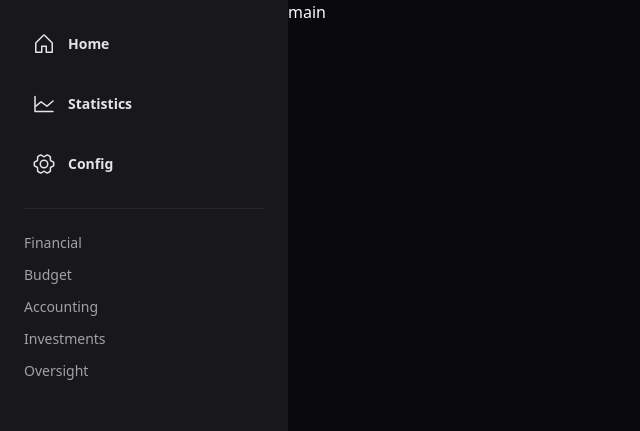
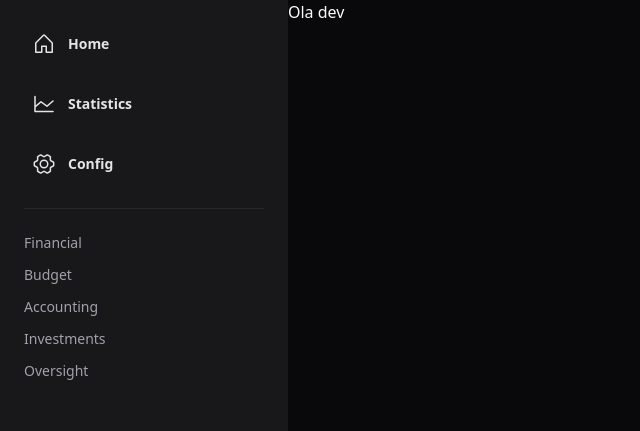
Before and after one commit to hugomos/chaos, a Next.js app: page / in a window 1280 px wide. Shown: the top 431 px of the page, without its empty margins (0-640 px from the left). Built offline with nearby package versions, Linux system fonts and the light colour scheme.

Commit message:
refactor: componentizando menu e refatorando layout. @hugomos

```diff
--- a/app/layout.tsx
+++ b/app/layout.tsx
@@ -1,11 +1,12 @@
+import { SidebarMenu } from '@/src/components/SidebarMenu'
 import './globals.css'
 import { Inter } from 'next/font/google'
 
 const inter = Inter({ subsets: ['latin'], weight: ['400', '500', '700'], variable: '--font-inter' })
 
 export const metadata = {
-  title: 'Create Next App',
-  description: 'Generated by create next app',
+  title: 'Chaos.finance - Welcome to Chaos',
+  description: 'Chaos is a comprehensive financial management application that helps you keep track of your income, expenses, and investments in one place. With Chaos, you can easily create and manage budgets, track your spending, and monitor your investments to achieve your financial goals.',
 }
 
 export default function RootLayout({
@@ -15,7 +16,16 @@ export default function RootLayout({
 }) {
   return (
     <html lang="pt-BR">
-      <body className={`${inter.variable} text-zinc-50 bg-zinc-950 antialiased`}>{children}</body>
+      <body className={`${inter.variable} text-zinc-50 bg-zinc-950 antialiased`}>
+        <div className="h-screen">
+          <div className="flex h-full">
+            <SidebarMenu />
+            <main className="flex-1">
+              {children}
+            </main>
+          </div>
+        </div>
+      </body>
     </html>
   )
 }
--- a/app/page.tsx
+++ b/app/page.tsx
@@ -1,37 +1,9 @@
 "use client";
-import { House, ChartLine, GearSix } from '@phosphor-icons/react'
 
 export default function Home() {
   return (
-    <div className="h-screen">
-      <div className="flex h-full">
-        <aside className="w-72 bg-zinc-900 p-6">
-          <nav className="space-y-5">
-            <a href="#" className="flex items-center p-2 rounded-md gap-3 text-sm font-semibold text-zinc-200 hover:bg-zinc-800">
-              <House size={24} />
-              Home
-            </a>
-            <a href="#" className="flex items-center p-2 rounded-md gap-3 text-sm font-semibold text-zinc-200 hover:bg-zinc-800">
-              <ChartLine size={24} />
-              Statistics
-            </a>
-            <a href="#" className="flex items-center p-2 rounded-md gap-3 text-sm font-semibold text-zinc-200 hover:bg-zinc-800">
-              <GearSix size={24} />
-              Config
-            </a>
-          </nav>
-          <nav className='mt-6 pt-6 border-t border-zinc-800 flex flex-col gap-3'>
-            <a href="#" className='text-zinc-400 text-sm hover:text-zinc-100'>Financial</a>
-            <a href="#" className='text-zinc-400 text-sm hover:text-zinc-100'>Budget</a>
-            <a href="#" className='text-zinc-400 text-sm hover:text-zinc-100'>Accounting</a>
-            <a href="#" className='text-zinc-400 text-sm hover:text-zinc-100'>Investments</a>
-            <a href="#" className='text-zinc-400 text-sm hover:text-zinc-100'>Oversight</a>
-          </nav>
-        </aside>
-        <main className="flex-1">
-          main
-        </main>
-      </div>
+    <div>
+      <h3>Ola dev</h3>
     </div>
   )
 }
--- /dev/null
+++ b/src/components/SidebarMenu/index.tsx
@@ -0,0 +1,34 @@
+"use client";
+
+import React from 'react';
+import Link from 'next/link';
+
+import { House, ChartLine, GearSix } from '@phosphor-icons/react'
+
+export const SidebarMenu: React.FC = () => {
+  return (
+    <aside className="w-72 bg-zinc-900 p-6">
+      <nav className="space-y-5">
+        <a href="#" className="flex items-center p-2 rounded-md gap-3 text-sm font-semibold text-zinc-200 hover:bg-zinc-800">
+          <House size={24} />
+          Home
+        </a>
+        <a href="#" className="flex items-center p-2 rounded-md gap-3 text-sm font-semibold text-zinc-200 hover:bg-zinc-800">
+          <ChartLine size={24} />
+          Statistics
+        </a>
+        <a href="#" className="flex items-center p-2 rounded-md gap-3 text-sm font-semibold text-zinc-200 hover:bg-zinc-800">
+          <GearSix size={24} />
+          Config
+        </a>
+      </nav>
+      <nav className='mt-6 pt-6 border-t border-zinc-800 flex flex-col gap-3'>
+        <a href="#" className='text-zinc-400 text-sm hover:text-zinc-100'>Financial</a>
+        <a href="#" className='text-zinc-400 text-sm hover:text-zinc-100'>Budget</a>
+        <a href="#" className='text-zinc-400 text-sm hover:text-zinc-100'>Accounting</a>
+        <a href="#" className='text-zinc-400 text-sm hover:text-zinc-100'>Investments</a>
+        <a href="#" className='text-zinc-400 text-sm hover:text-zinc-100'>Oversight</a>
+      </nav>
+    </aside>
+  );
+}
--- a/tailwind.config.js
+++ b/tailwind.config.js
@@ -4,6 +4,7 @@ module.exports = {
     './pages/**/*.{js,ts,jsx,tsx,mdx}',
     './components/**/*.{js,ts,jsx,tsx,mdx}',
     './app/**/*.{js,ts,jsx,tsx,mdx}',
+    './src/components/**/*.{js,ts,jsx,tsx,mdx}',
   ],
   theme: {
     extend: {
```
